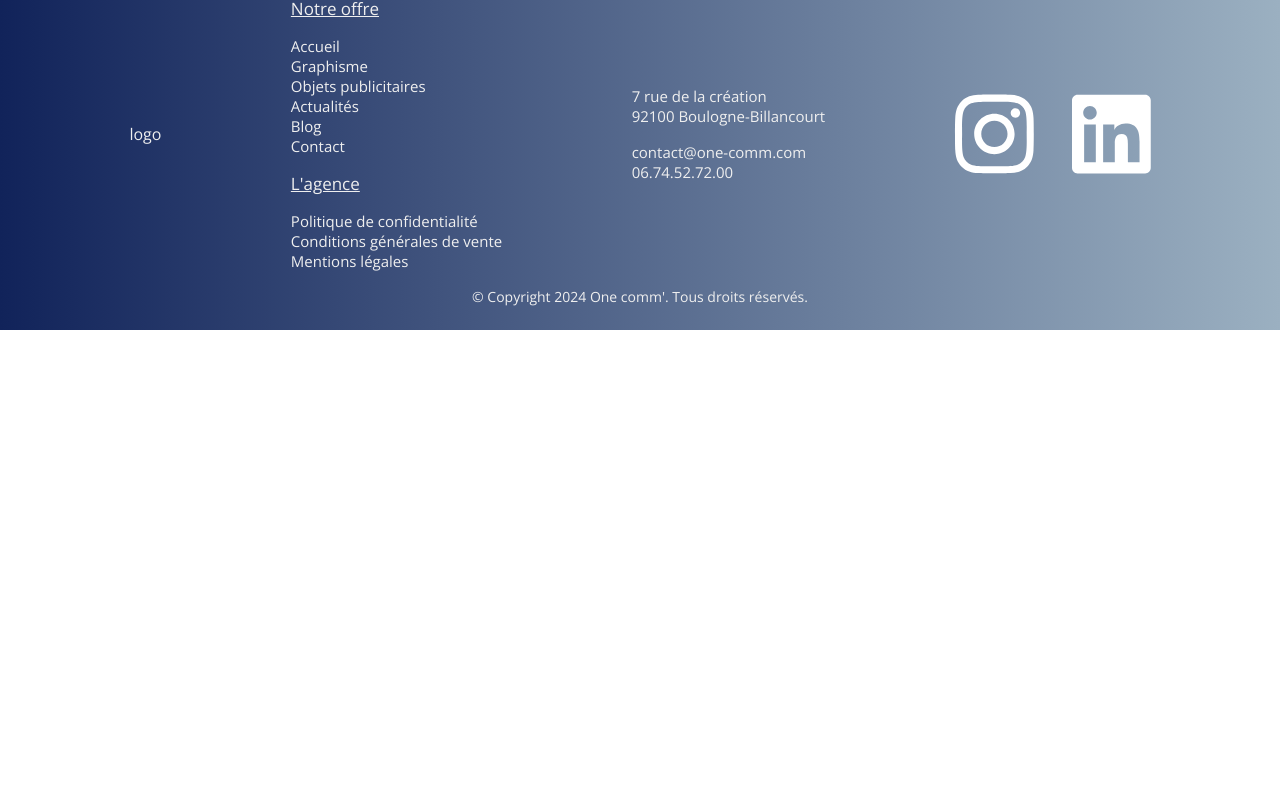
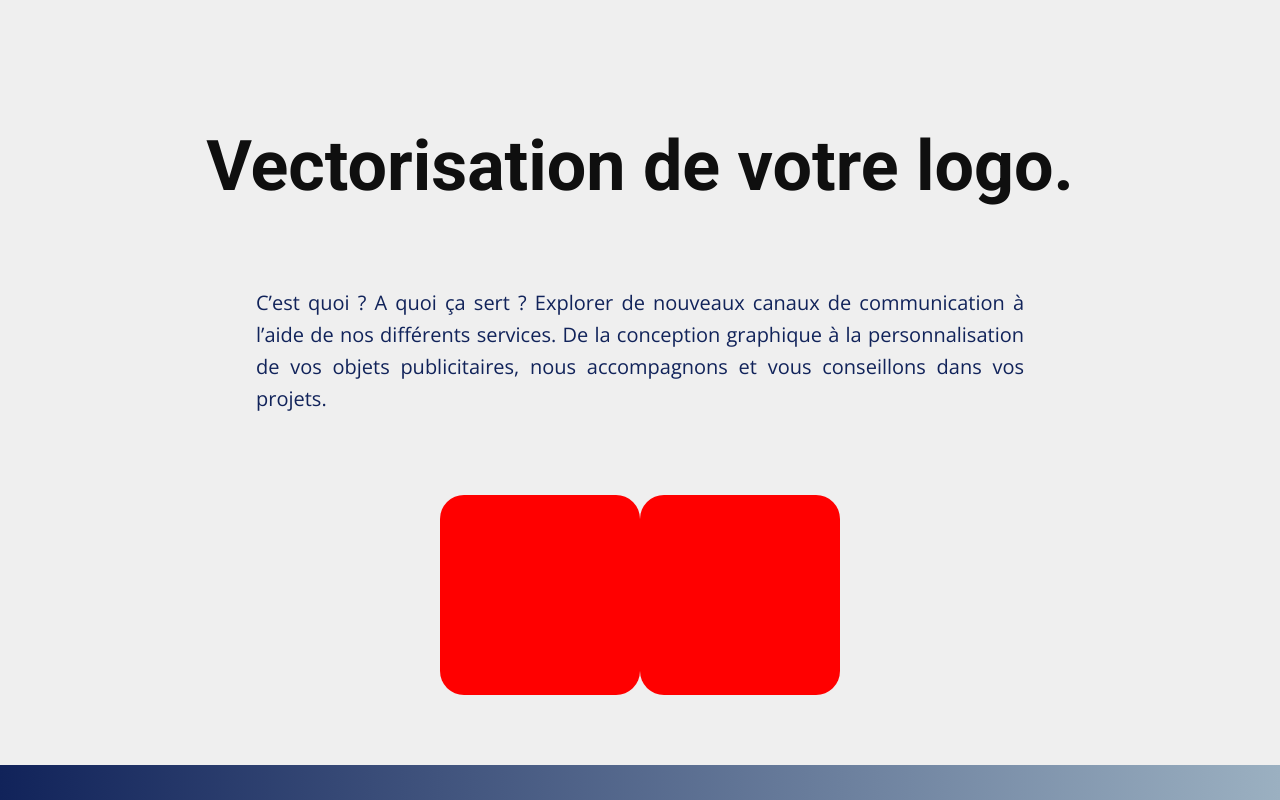
Before and after one commit to Scharlyopitz/One-comm, a React (Vite) app: page /graphicDesign in a window 1280 px wide. Shown: the part 835-1635 px from the top of the page. Before the commit the page ends 1165 px from the top, so only its background shows below. Built offline with nearby package versions, Linux system fonts and the light colour scheme.

Commit message:
Section 2 Graphicdesign

```diff
--- /dev/null
+++ b/src/components/GraphicDesign/GDSection2.jsx
@@ -0,0 +1,36 @@
+export default function GDSection2() {
+  return (
+    <section className="GDSection2">
+      <Texte
+        h1="Vectorisation de votre logo."
+        p="C’est quoi ? A quoi ça sert ? Explorer de nouveaux canaux de
+        communication à l’aide de nos différents services. De la conception
+        graphique à la personnalisation de vos objets publicitaires, nous
+        accompagnons et vous conseillons dans vos projets."
+      />
+      <Cards />
+    </section>
+  );
+}
+
+function Texte({ h1, p }) {
+  return (
+    <>
+      <h1>{h1}</h1>
+      <p>{p}</p>
+    </>
+  );
+}
+
+function Cards() {
+  return (
+    <div className="cardsContainer">
+      <Card />
+      <Card />
+    </div>
+  );
+}
+
+function Card() {
+  return <div className="Card"></div>;
+}
--- a/src/pages/GraphicDesign.jsx
+++ b/src/pages/GraphicDesign.jsx
@@ -1,9 +1,11 @@
 import GDSection1 from "../components/GraphicDesign/GDSection1";
+import GDSection2 from "../components/GraphicDesign/GDSection2";
 
 export default function GraphicDesign() {
   return (
     <main>
       <GDSection1 />
+      <GDSection2 />
     </main>
   );
 }
--- /dev/null
+++ b/src/sass/graphicDesign/_GDsection2.scss
@@ -0,0 +1,33 @@
+.GDSection2 {
+  background-color: $White;
+  color: $LinearDarkBlue;
+  padding: 20vh 0 0;
+  display: flex;
+  flex-direction: column;
+  align-items: center;
+
+  h1 {
+    color: $Black;
+  }
+
+  p {
+    font-family: "Open Sans";
+    width: 60%;
+    text-align: justify;
+    font-size: 20px;
+    line-height: 4vh;
+    margin: 10vh 0;
+  }
+
+  //   CARDS
+
+  .cardsContainer {
+    display: flex;
+    .Card {
+      background: red;
+      border-radius: 24px;
+      width: 200px;
+      height: 200px;
+    }
+  }
+}
--- a/src/style/style.css
+++ b/src/style/style.css
@@ -276,6 +276,35 @@ footer .copyright p {
   font-size: 20px;
   font-weight: 300;
   text-align: justify;
+}
+
+.GDSection2 {
+  background-color: #efefef;
+  color: #11235a;
+  padding: 20vh 0 0;
+  display: flex;
+  flex-direction: column;
+  align-items: center;
+}
+.GDSection2 h1 {
+  color: #0f0f0f;
+}
+.GDSection2 p {
+  font-family: "Open Sans";
+  width: 60%;
+  text-align: justify;
+  font-size: 20px;
+  line-height: 4vh;
+  margin: 10vh 0;
+}
+.GDSection2 .cardsContainer {
+  display: flex;
+}
+.GDSection2 .cardsContainer .Card {
+  background: red;
+  border-radius: 24px;
+  width: 200px;
+  height: 200px;
 }
 
 .section1 {
--- a/src/style/style.scss
+++ b/src/style/style.scss
@@ -10,6 +10,7 @@
 @import "../sass/footer/footer";
 
 @import "../sass/graphicDesign/GDsection1";
+@import "../sass/graphicDesign/GDsection2";
 
 @import "../sass/home/section1";
 @import "../sass/home/section2";
```
Also changed, not shown: 1 other file (tests, documents, lock files or other folders).
